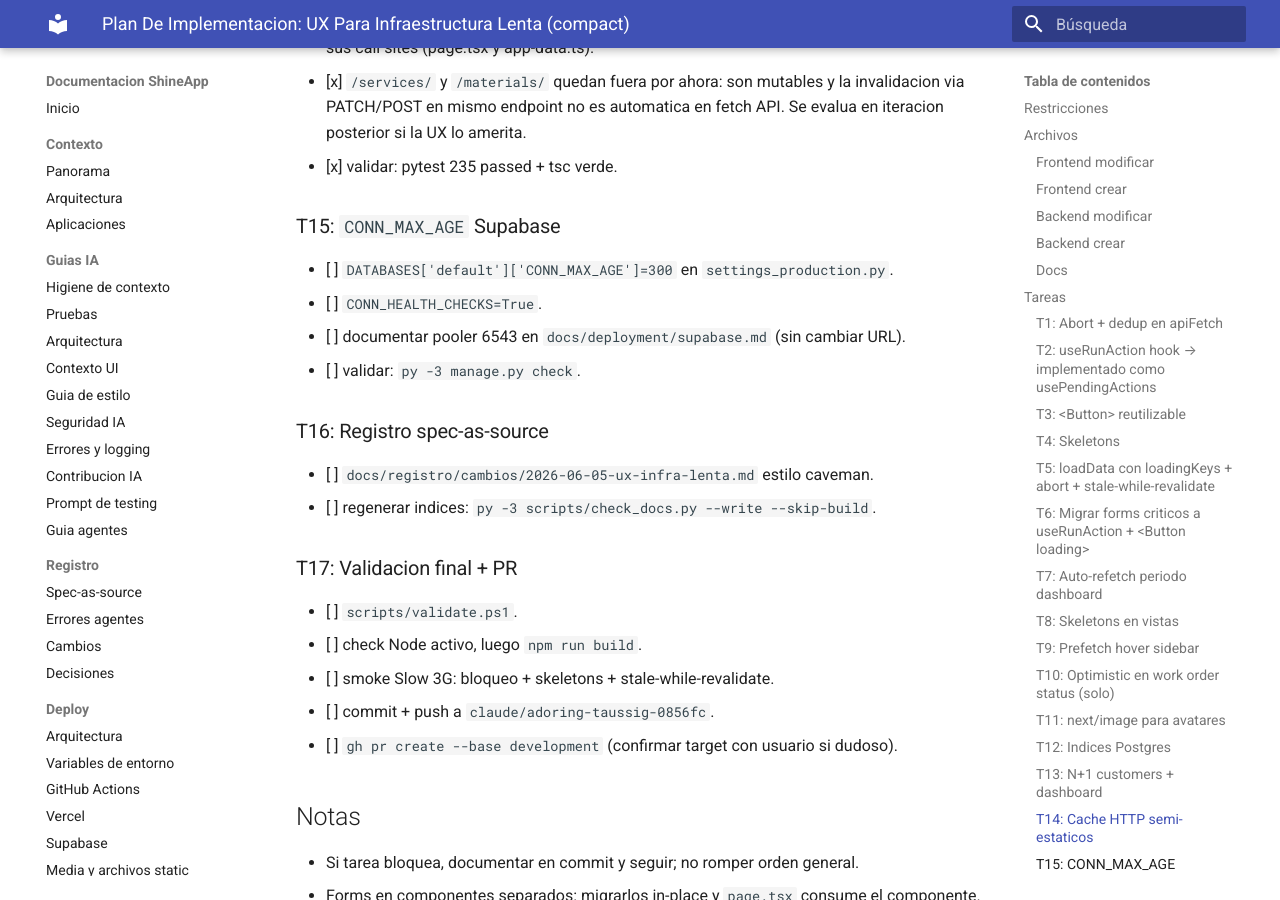
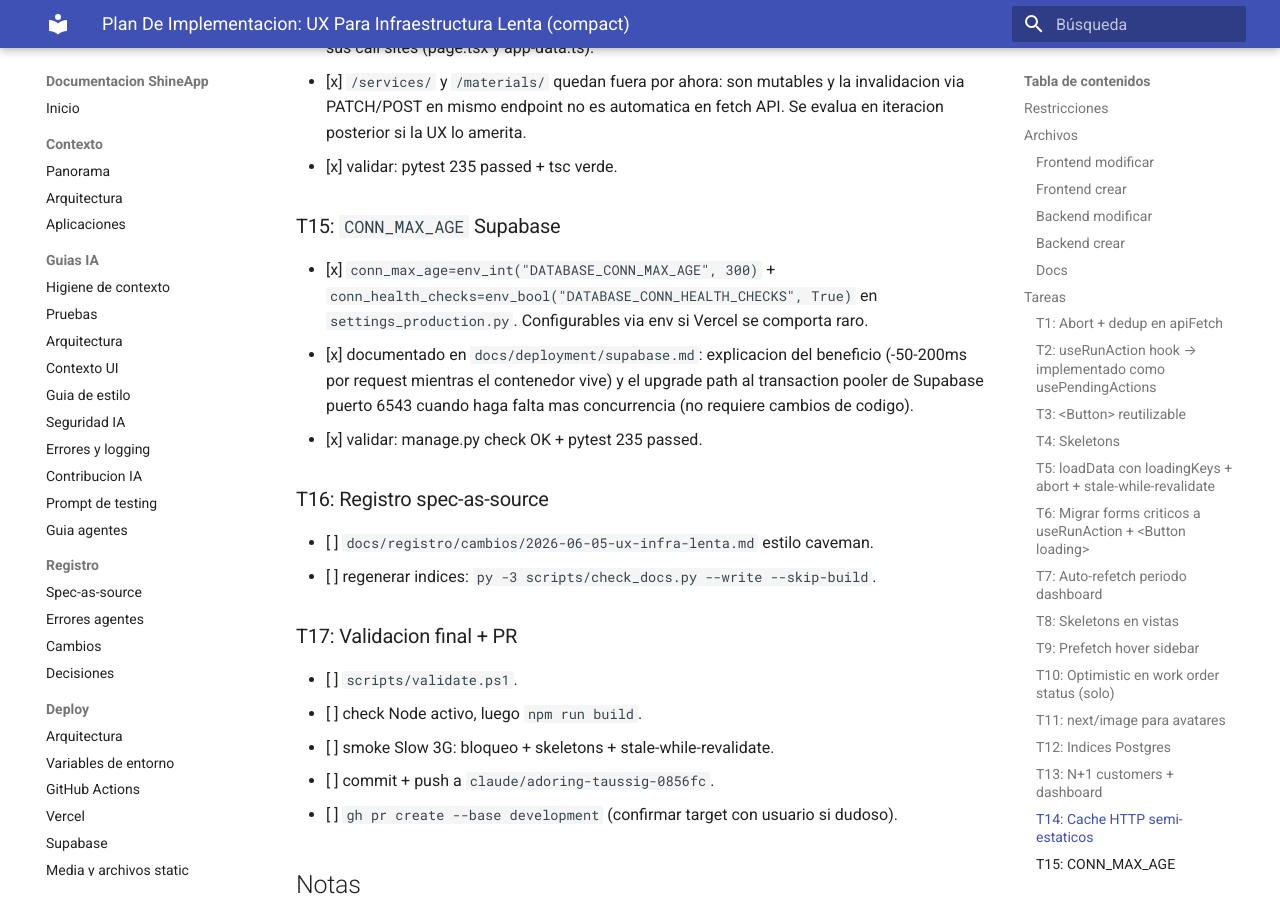
Before and after one commit to juanikitro/ShineApp, an MkDocs documentation site: the page built from docs/plans/2026-06-05-ux-infra-lenta-implementation-plan.compact.md, in a window 1280 px wide and 900 px high, scrolled down 6772 px. Built offline with MkDocs 1.6.1 and Material for MkDocs 9.7.7, drawn with Linux system fonts in a browser that asks for light colours.

Commit message:
perf(db): CONN_MAX_AGE=300 + health checks en production
- settings_production.py ahora abre la conexion Postgres con
  conn_max_age=env_int("DATABASE_CONN_MAX_AGE", 300) +
  conn_health_checks=env_bool("DATABASE_CONN_HEALTH_CHECKS",
  True).
- Vercel reusa el contenedor entre requests cuando hay
  trafico, asi que reusar la conexion ahorra ~50-200ms por
  request (Postgres handshake + auth + TLS).
- Health checks evitan reusar conexiones rotas (con
  Supabase free tier el balanceador a veces cierra
  conexiones idle).
- Ambos parametros son configurables via env por si Vercel
  cambia su comportamiento de runtime.
- Documentado en docs/deployment/supabase.md incluyendo el
  upgrade path al transaction pooler de Supabase puerto 6543
  cuando se necesite mas concurrencia (no requiere cambios
  de codigo, solo de DATABASE_URL).

Validacion: manage.py check OK + pytest 235 passed.

```diff
--- a/docs/plans/2026-06-05-ux-infra-lenta-implementation-plan.compact.md
+++ b/docs/plans/2026-06-05-ux-infra-lenta-implementation-plan.compact.md
@@ -154,10 +154,9 @@ Nota: el plan original tenia un hook `useRunAction` que tomaba todos los handler
 - [x] validar: pytest 235 passed + tsc verde.
 
 ### T15: `CONN_MAX_AGE` Supabase
-- [ ] `DATABASES['default']['CONN_MAX_AGE']=300` en `settings_production.py`.
-- [ ] `CONN_HEALTH_CHECKS=True`.
-- [ ] documentar pooler 6543 en `docs/deployment/supabase.md` (sin cambiar URL).
-- [ ] validar: `py -3 manage.py check`.
+- [x] `conn_max_age=env_int("DATABASE_CONN_MAX_AGE", 300)` + `conn_health_checks=env_bool("DATABASE_CONN_HEALTH_CHECKS", True)` en `settings_production.py`. Configurables via env si Vercel se comporta raro.
+- [x] documentado en `docs/deployment/supabase.md`: explicacion del beneficio (-50-200ms por request mientras el contenedor vive) y el upgrade path al transaction pooler de Supabase puerto 6543 cuando haga falta mas concurrencia (no requiere cambios de codigo).
+- [x] validar: manage.py check OK + pytest 235 passed.
 
 ### T16: Registro spec-as-source
 - [ ] `docs/registro/cambios/2026-06-05-ux-infra-lenta.md` estilo caveman.
```
Also changed, not shown: docs/deployment/supabase.md (+2 -0 lines), 1 other file.
